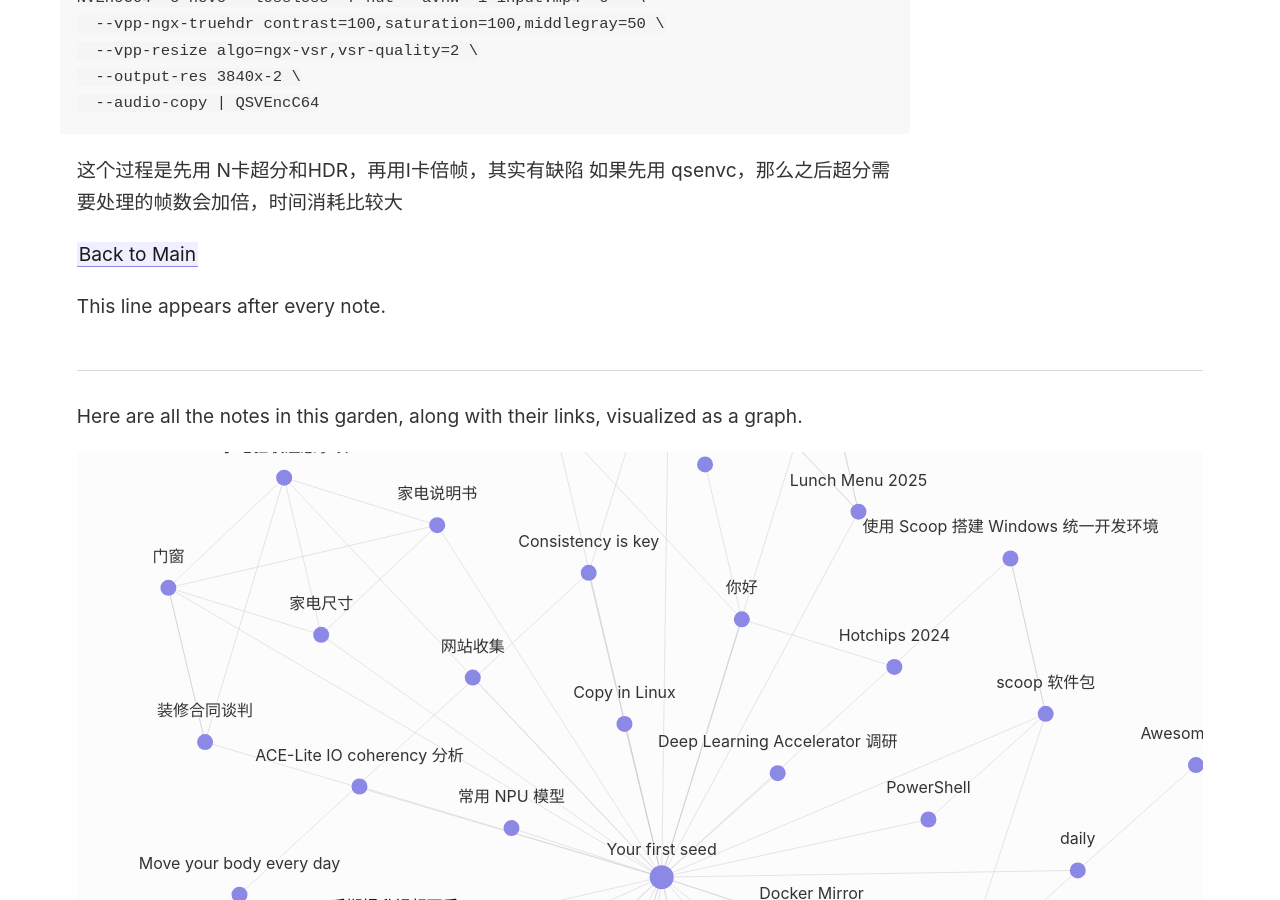
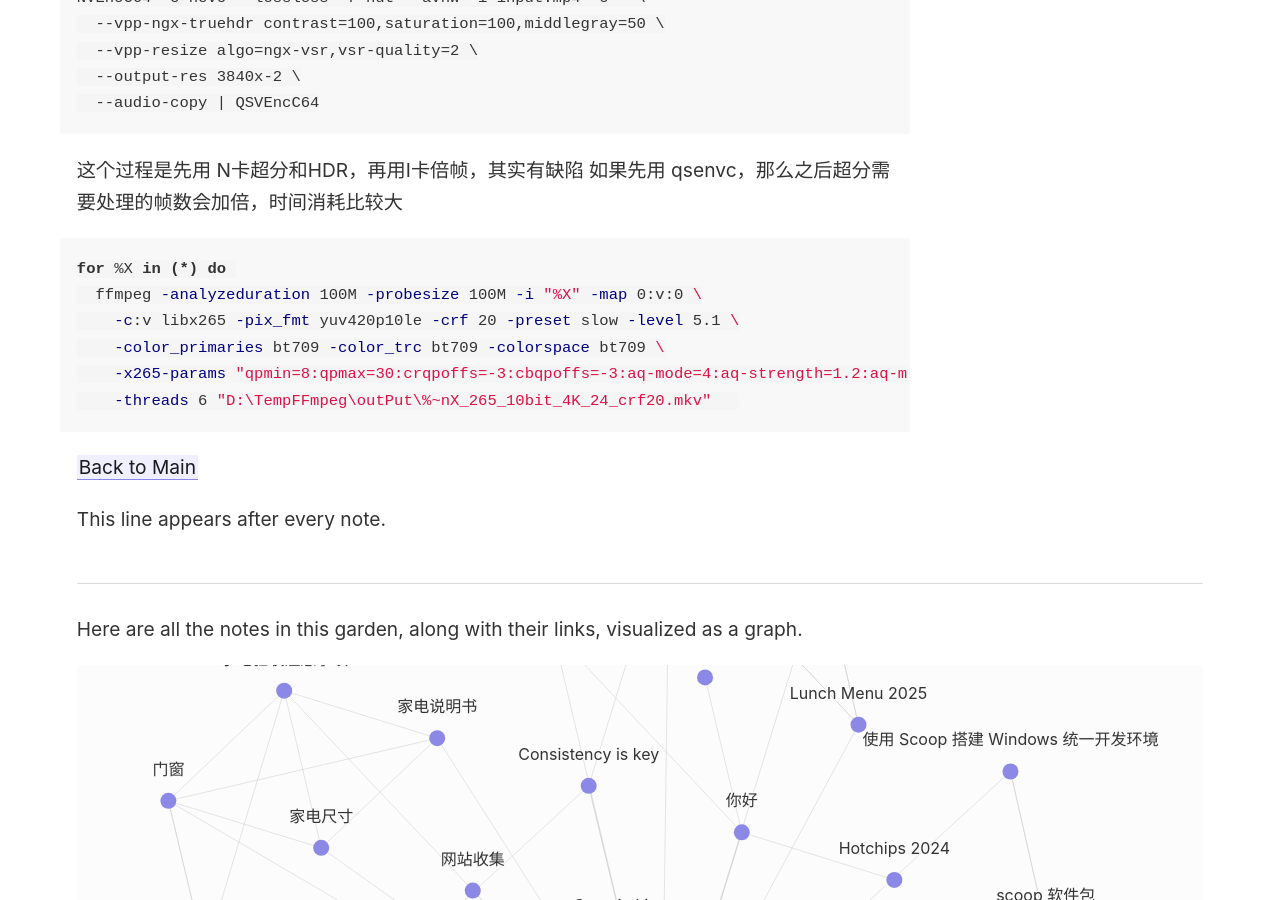
Before and after one commit to easygoal/digital-garden, a Jekyll site: the page built from _notes/2026/02-28-后期提升视频画质.md, in a window 1280 px wide and 900 px high, scrolled down 1653 px. Built offline with Jekyll 4.4.1, drawn with Linux system fonts in a browser that asks for light colours.

````diff
--- a/_notes/2026/02-28-后期提升视频画质.md
+++ b/_notes/2026/02-28-后期提升视频画质.md
@@ -59,4 +59,13 @@ NVEncC64 -c hevc --lossless -f nut --avhw -i input.mp4 -o - \
 如果先用 qsenvc，那么之后超分需要处理的帧数会加倍，时间消耗比较大
 
 
+```bash
+for %X in (*) do
+  ffmpeg -analyzeduration 100M -probesize 100M -i "%X" -map 0:v:0 \
+    -c:v libx265 -pix_fmt yuv420p10le -crf 20 -preset slow -level 5.1 \
+    -color_primaries bt709 -color_trc bt709 -colorspace bt709 \
+    -x265-params "qpmin=8:qpmax=30:crqpoffs=-3:cbqpoffs=-3:aq-mode=4:aq-strength=1.2:aq-motion=1:qg-size=16:rd=4:rdoq-level=2:rdpenalty=1:psy-rd=1.2:psy-rdoq=1.2:radl=2:cutree=1:deblock=-2,-2:me=umh:subme=6:merange=64:max-merge=4:ref=6:b-adapt=2:bframes=8:keyint=240:min-keyint=24:no-open-gop=1:ctu=64:min-cu-size=8:tu-intra-depth=3:tu-inter-depth=3:limit-tu=0:rect=1:rskip=1:early-skip=1:splitrd-skip=1:fast-intra=1:tskip-fast=1:no-sao=1:no-strong-intra-smoothing=1:no-mcstf=1:pools=6" \
+    -threads 6 "D:\TempFFmpeg\outPut\%~nX_265_10bit_4K_24_crf20.mkv"
+```
+
 [[your-first-note|Back to Main]]
````
Also changed, not shown: _notes/2026/01-01-家电说明书.md (+13 -0 lines), _notes/2026/lunch_menu_2026.md (+14 -1 lines), _notes/daily.md (+2 -0 lines), assets/img/2026/lunch-26-w11.webp (added), assets/img/2026/lunch-26-w12.webp (added), 1 other file.
